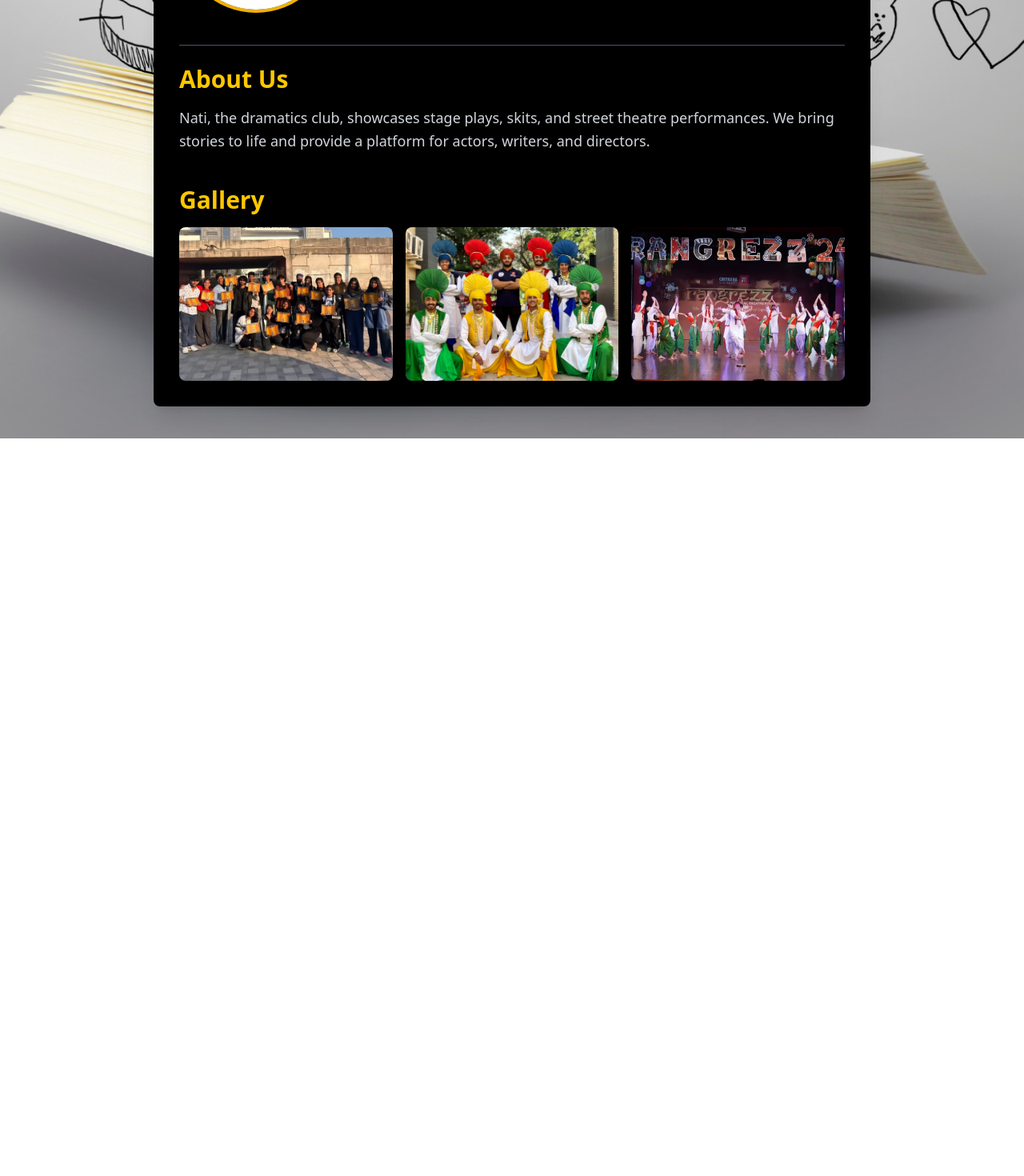
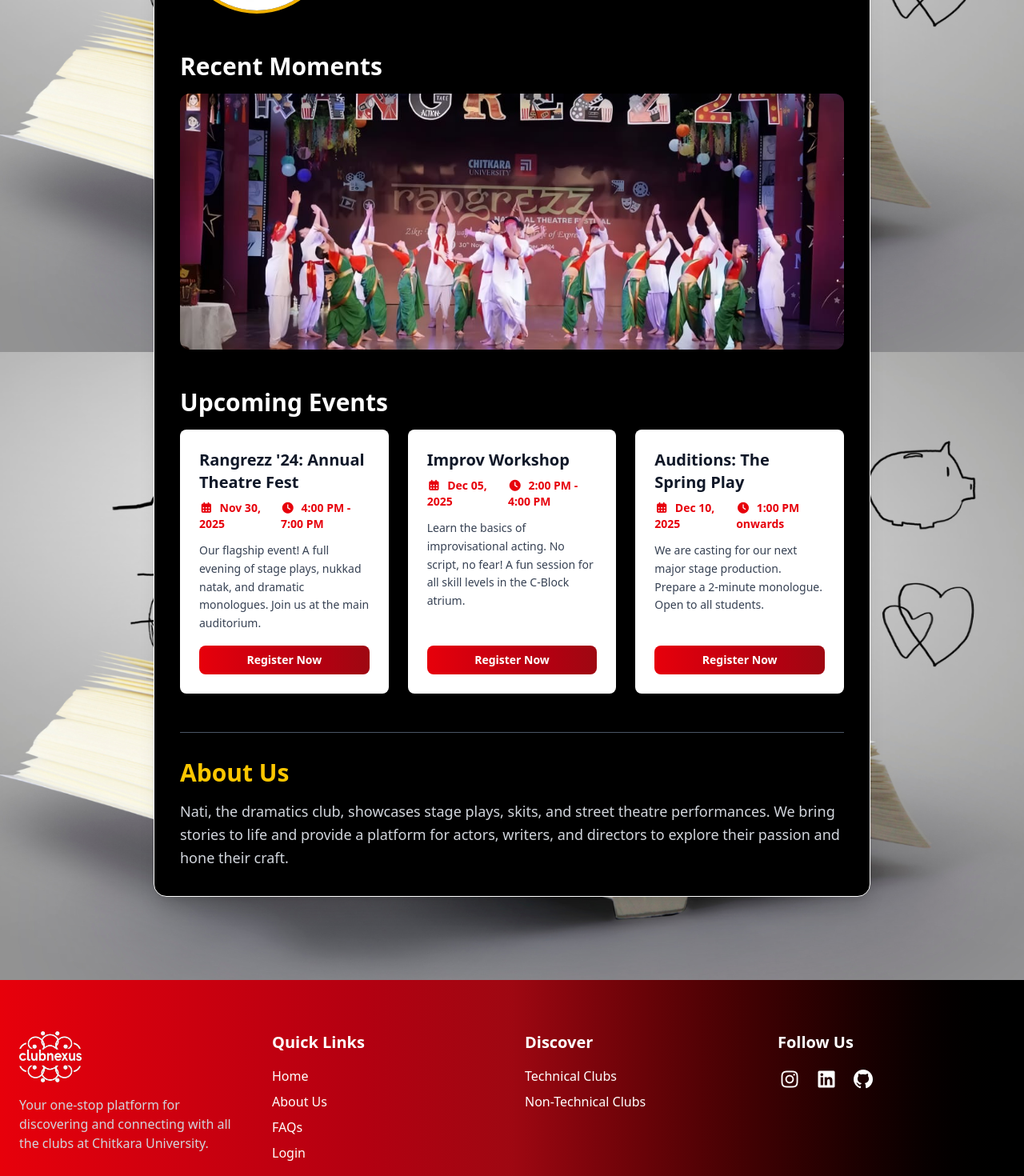
Before and after one commit to bhumikasharma1409/ClubNexus, a React app in the folder frontend/: page /club/nati in a window 1280 px wide. Shown: the part 360-1830 px from the top of the page at 80% size. Before the commit the page ends 908 px from the top, so only its background shows below. Built offline with nearby package versions, Linux system fonts and the light colour scheme; the HTML template or start-up script is replaced by a standard one.

Commit message:
EventCard.jsx Created

```diff
--- /dev/null
+++ b/frontend/src/components/EventCard.jsx
@@ -0,0 +1,27 @@
+import React from 'react';
+
+export default function EventCard({ title, date, time, description }) {
+  return (
+    <div className="bg-white rounded-lg shadow-md overflow-hidden flex flex-col">
+      <div className="p-6 flex-1 flex flex-col">
+        <h3 className="text-xl font-bold text-gray-900 mb-2">{title}</h3>
+        <div className="flex items-center text-sm text-red-600 font-semibold mb-3 space-x-4">
+          <span>
+            <i className="fas fa-calendar-alt mr-2"></i>
+            {date}
+          </span>
+          <span>
+            <i className="fas fa-clock mr-2"></i>
+            {time}
+          </span>
+        </div>
+        <p className="text-gray-700 text-sm leading-relaxed mb-4 flex-1">
+          {description}
+        </p>
+        <button className="mt-auto w-full text-white font-bold py-2 px-4 rounded-lg text-sm bg-gradient-to-r from-red-600 to-red-800 hover:from-red-700 hover:to-red-900 transition-all">
+          Register Now
+        </button>
+      </div>
+    </div>
+  );
+}
--- /dev/null
+++ b/frontend/src/components/Slideshow.jsx
@@ -0,0 +1,38 @@
+import React, { useState, useEffect } from 'react';
+
+export default function Slideshow({ images }) {
+  const [currentIndex, setCurrentIndex] = useState(0);
+
+  useEffect(() => {
+    if (!images || images.length === 0) return;
+
+    const interval = setInterval(() => {
+      setCurrentIndex((prevIndex) => (prevIndex + 1) % images.length);
+    }, 4000); // Change slide every 4 seconds
+
+    return () => clearInterval(interval); // Clean up on unmount
+  }, [images]);
+
+  if (!images || images.length === 0) {
+    return (
+      <div className="w-full h-80 bg-gray-200 rounded-lg flex items-center justify-center">
+        <p className="text-gray-500">No images available</p>
+      </div>
+    );
+  }
+
+  return (
+    <div className="w-full h-80 rounded-xl overflow-hidden shadow-lg relative">
+      {images.map((imgSrc, index) => (
+        <img
+          key={imgSrc}
+          src={imgSrc}
+          alt={`Slide ${index + 1}`}
+          className={`w-full h-full object-cover absolute top-0 left-0 transition-opacity duration-1000 ease-in-out ${
+            index === currentIndex ? 'opacity-100' : 'opacity-0'
+          }`}
+        />
+      ))}
+    </div>
+  );
+}
--- a/frontend/src/pages/Nati.jsx
+++ b/frontend/src/pages/Nati.jsx
@@ -1,9 +1,41 @@
 import React from 'react';
-import Navbar from '../components/NavbarNonTechnical';
+import { Link } from 'react-router-dom';
+import Navbar from '../components/Navbar';
+import Slideshow from '../components/Slideshow';
+import EventCard from '../components/EventCard';
+
+// --- MOCK DATA ---
+const slideshowImages = [
+  '/fifth.jpg',
+  '/seven.jpg',
+  '/creative.png',
+];
+
+const upcomingEvents = [
+  {
+    title: 'Rangrezz \'24: Annual Theatre Fest',
+    date: 'Nov 30, 2025',
+    time: '4:00 PM - 7:00 PM',
+    description: 'Our flagship event! A full evening of stage plays, nukkad natak, and dramatic monologues. Join us at the main auditorium.'
+  },
+  {
+    title: 'Improv Workshop',
+    date: 'Dec 05, 2025',
+    time: '2:00 PM - 4:00 PM',
+    description: 'Learn the basics of improvisational acting. No script, no fear! A fun session for all skill levels in the C-Block atrium.'
+  },
+  {
+    title: 'Auditions: The Spring Play',
+    date: 'Dec 10, 2025',
+    time: '1:00 PM onwards',
+    description: 'We are casting for our next major stage production. Prepare a 2-minute monologue. Open to all students.'
+  }
+];
+// --- END MOCK DATA ---
 
 export default function Nati() {
   const pageStyle = {
-    backgroundImage: "url('/creative.png')", // From Nati.html
+    backgroundImage: "url('/creative.png')",
     backgroundSize: 'cover',
     backgroundPosition: 'center',
     backgroundAttachment: 'fixed',
@@ -13,28 +45,31 @@ export default function Nati() {
     <div style={pageStyle} className="min-h-screen text-white">
       <Navbar />
       <div className="h-28"></div>
+
       <main className="container mx-auto px-4 py-10">
-        <div className="bg-black bg-opacity-75 p-8 rounded-lg shadow-xl backdrop-blur-md max-w-4xl mx-auto">
+        {/* --- MODIFIED LINE --- */}
+        <div className="bg-black bg-opacity-40 p-8 rounded-2xl shadow-xl backdrop-blur-lg border border-white border-opacity-20 max-w-4xl mx-auto">
 
+          {/* --- 1. HEADER (Name & Tagline) --- */}
           <div className="flex flex-col md:flex-row items-center md:items-start gap-8">
             <img
-              src="/nati.jpg" // From seed.js
+              src="/nati.jpg"
               alt="Nati Club"
               className="w-48 h-48 rounded-full object-cover border-4 border-yellow-500 shadow-lg"
             />
-            <div className="text-center md:text-left">
-              <h1 className="text-5xl font-extrabold text-yellow-500 mb-2">
+            <div className="text-center md:text-left mt-4">
+              <h1 className="text-6xl font-extrabold text-yellow-500 mb-3">
                 Nati
               </h1>
-              <p className="text-xl text-gray-200 mb-4">
-                The Dramatics Club of Chitkara University
+              <p className="text-2xl text-gray-200 mb-4">
+                The Dramatics Club: Bringing Stories to Life
               </p>
               <div className="flex justify-center md:justify-start space-x-4">
                 <a
                   href="https://www.instagram.com/c2s2_nati_?igsh=MXNneGVsOGtyY2VyeQ=="
                   target="_blank"
                   rel="noopener noreferrer"
-                  className="text-2xl text-gray-300 hover:text-pink-500 transition-colors"
+                  className="text-3xl text-gray-300 hover:text-pink-500 transition-colors"
                 >
                   <i className="fab fa-instagram"></i>
                 </a>
@@ -42,24 +77,76 @@ export default function Nati() {
             </div>
           </div>
 
-          <div className="mt-10 border-t border-gray-600 pt-6">
-            <h2 className="text-3xl font-bold mb-4 text-yellow-400">About Us</h2>
-            <p className="text-lg text-gray-300 leading-relaxed">
-              Nati, the dramatics club, showcases stage plays, skits, and street theatre performances. We bring stories to life and provide a platform for actors, writers, and directors.
-            </p>
+          {/* --- 2. SLIDESHOW --- */}
+          <div className="mt-12">
+            <h2 className="text-3xl font-bold mb-4 text-white">Recent Moments</h2>
+            <Slideshow images={slideshowImages} />
           </div>
 
-          <div className="mt-10">
-            <h2 className="text-3xl font-bold mb-4 text-yellow-400">Gallery</h2>
-            <div className="grid grid-cols-1 sm:grid-cols-3 gap-4">
-              <img src="/fifth.jpg" alt="Nati event 1" className="rounded-lg object-cover w-full h-48 shadow-lg"/>
-              <img src="/sixth.jpg" alt="Nati event 2" className="rounded-lg object-cover w-full h-48 shadow-lg"/>
-              <img src="/seven.jpg" alt="Nati event 3" className="rounded-lg object-cover w-full h-48 shadow-lg"/>
+          {/* --- 3. UPCOMING EVENTS --- */}
+          <div className="mt-12">
+            <h2 className="text-3xl font-bold mb-4 text-white">Upcoming Events</h2>
+            <div className="grid grid-cols-1 md:grid-cols-3 gap-6">
+              {upcomingEvents.map((event) => (
+                <EventCard
+                  key={event.title}
+                  title={event.title}
+                  date={event.date}
+                  time={event.time}
+                  description={event.description}
+                />
+              ))}
             </div>
           </div>
 
+          {/* --- 4. ABOUT US --- */}
+          <div className="mt-12 border-t border-gray-600 pt-8">
+            <h2 className="text-3xl font-bold mb-4 text-yellow-400">About Us</h2>
+            <p className="text-lg text-gray-300 leading-relaxed">
+              Nati, the dramatics club, showcases stage plays, skits, and street theatre performances. We bring stories to life and provide a platform for actors, writers, and directors to explore their passion and hone their craft.
+            </p>
+          </div>
         </div>
       </main>
+
+      {/* --- 5. FOOTER (from Home.jsx) --- */}
+      <footer className="relative z-10 bg-gradient-to-r from-red-600 via-red-800 to-black text-white pt-16 pb-12 mt-16">
+        <div className="container mx-auto px-6 grid grid-cols-1 md:grid-cols-4 gap-8">
+          <div>
+            <img src="/logo.png" alt="ClubNexus Logo" className="h-16 w-auto mb-4" />
+            <p className="text-gray-300">
+              Your one-stop platform for discovering and connecting with all the clubs at Chitkara University.
+            </p>
+          </div>
+          <div>
+            <h5 className="text-xl font-bold mb-4">Quick Links</h5>
+            <ul className="space-y-2">
+              <li><Link to="/" className="hover:text-yellow-300">Home</Link></li>
+              <li><a href="/#about" className="hover:text-yellow-300">About Us</a></li>
+              <li><a href="/#faq" className="hover:text-yellow-300">FAQs</a></li>
+              <li><Link to="/login" className="hover:text-yellow-300">Login</Link></li>
+            </ul>
+          </div>
+          <div>
+            <h5 className="text-xl font-bold mb-4">Discover</h5>
+            <ul className="space-y-2">
+              <li><Link to="/technical-clubs" className="hover:text-yellow-300">Technical Clubs</Link></li>
+              <li><Link to="/nontechnical-clubs" className="hover:text-yellow-300">Non-Technical Clubs</Link></li>
+            </ul>
+          </div>
+          <div>
+            <h5 className="text-xl font-bold mb-4">Follow Us</h5>
+            <div className="flex space-x-4">
+              <a href="#" className="text-2xl hover:text-yellow-300"><i className="fab fa-instagram"></i></a>
+              <a href="#" className="text-2xl hover:text-yellow-300"><i className="fab fa-linkedin"></i></a>
+              <a href="#" className="text-2xl hover:text-yellow-300"><i className="fab fa-github"></i></a>
+            </div>
+          </div>
+        </div>
+        <div className="text-center text-gray-400 mt-12 pt-8 border-t border-red-700">
+          © 2024 ClubNexus. Developed by Students.
+        </div>
+      </footer>
     </div>
   );
 }
```
